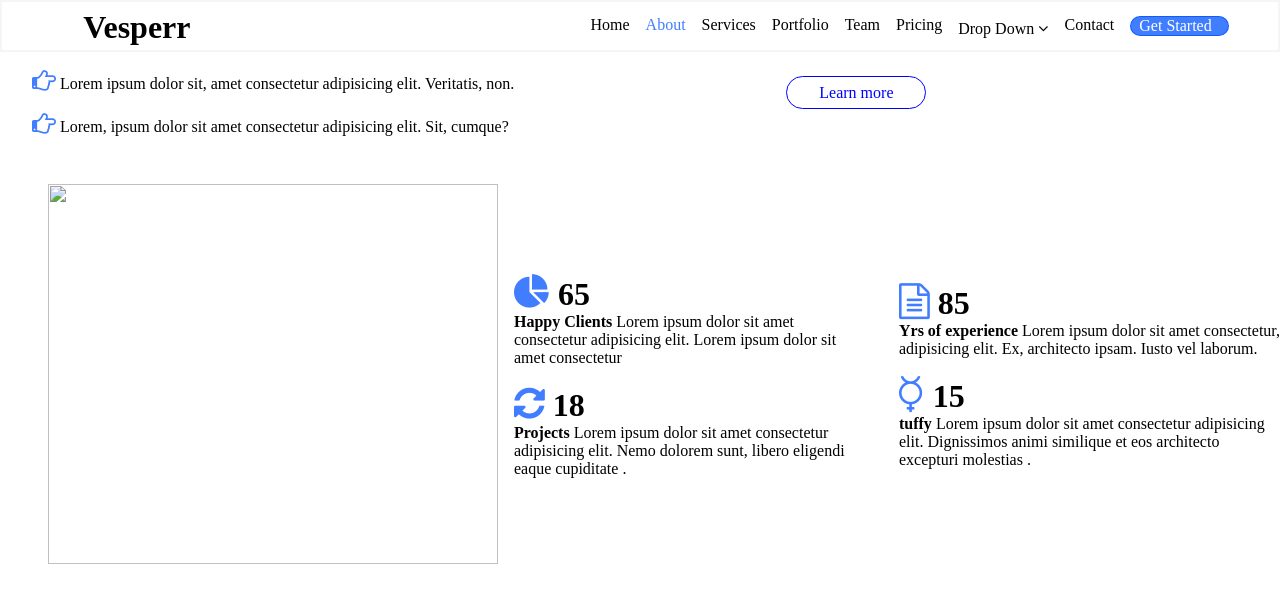
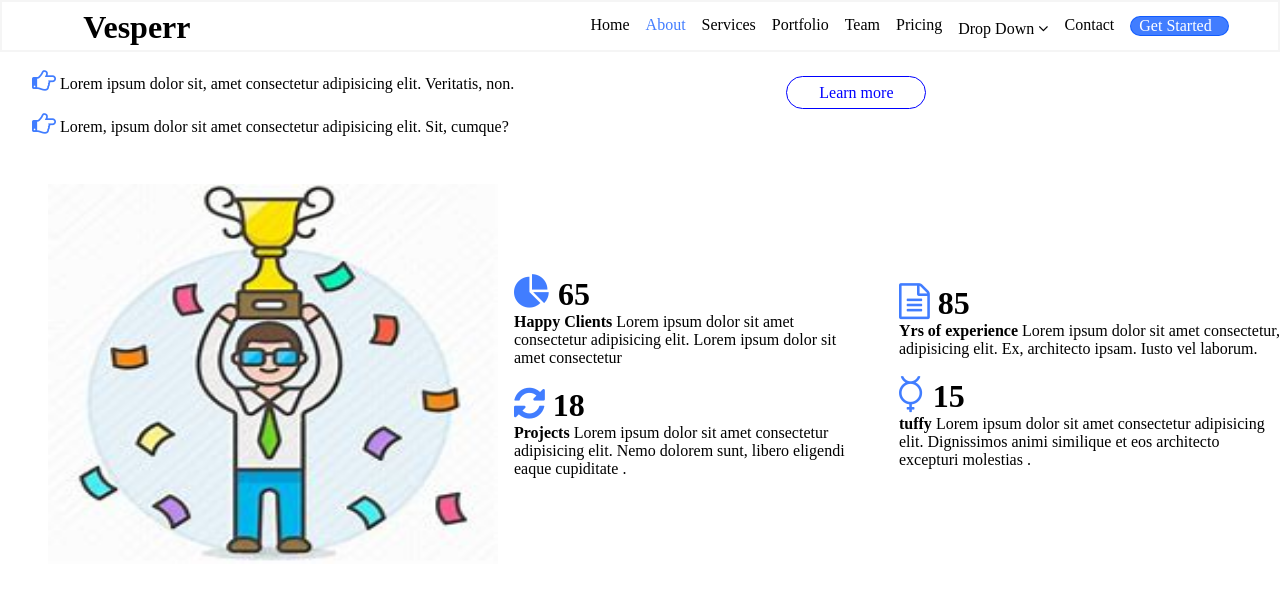
Before and after one commit to Nitin40ij/Template_56, a plain HTML site: page index.html in a window 1280 px wide. Drawn offline with Linux system fonts and the light colour scheme; the site is published under a folder, as on GitHub Pages, so addresses that start at the root find nothing.

Commit message:
Update index.html

```diff
--- a/index.html
+++ b/index.html
@@ -54,7 +54,7 @@
     </main>
     <div class="lowersection">
       <div class="photo">
-        <img src="/vesser.jpg" alt="" />
+        <img src="./vesser.jpg" alt="" />
       </div>
       <div class="content">
         <div class="c1">
```
